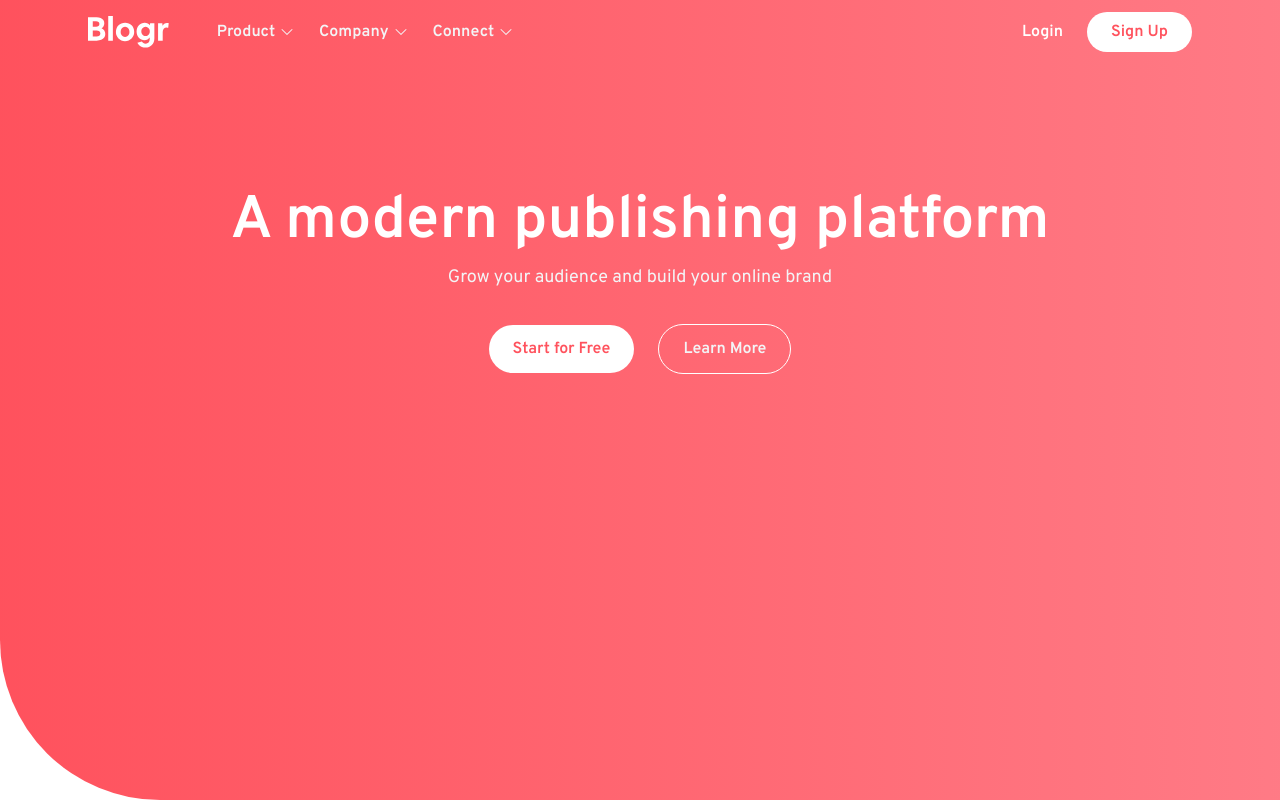
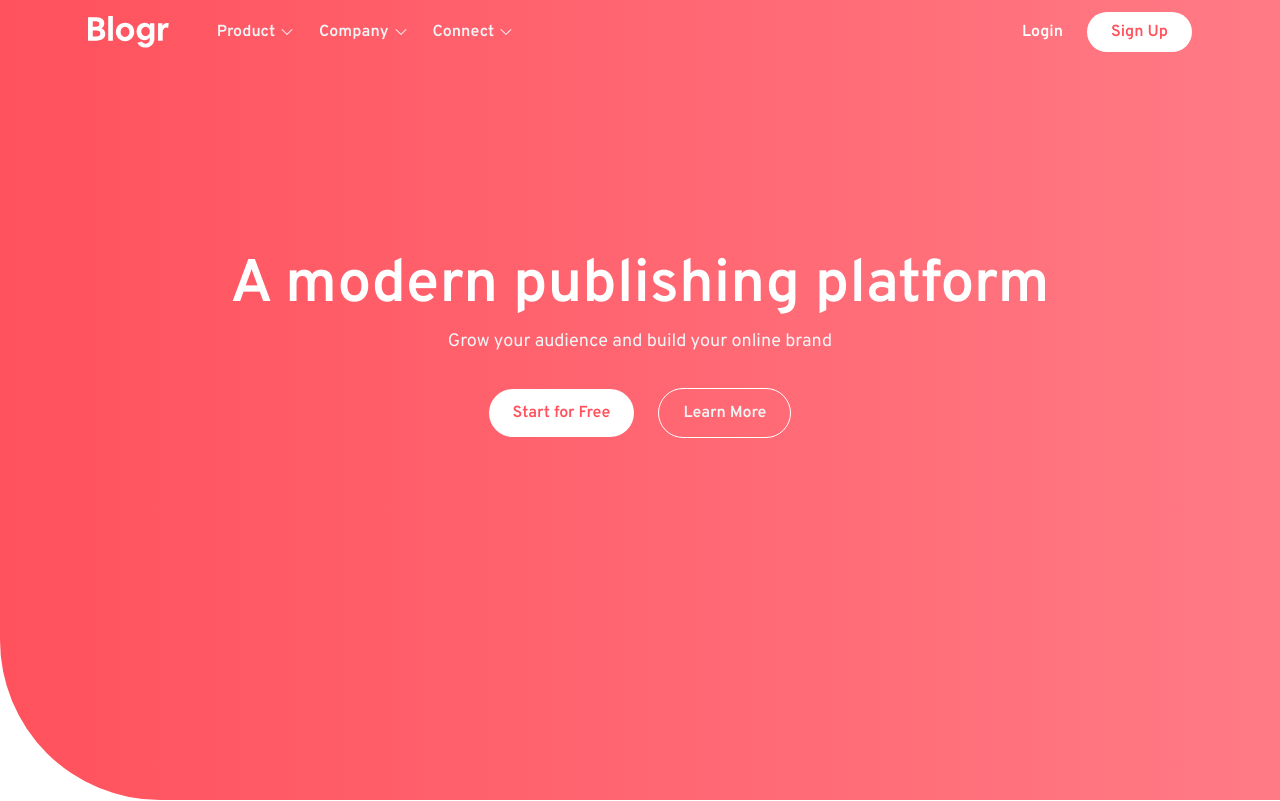
Before and after one commit to AmineElkhalidy/blogr, a React (Vite) app: page / in a window 1280 px wide. Shown: the top 801 px of the page. Built offline with nearby package versions, Linux system fonts and the light colour scheme.

Commit message:
Fixing the hero section

```diff
--- a/src/pages/index.tsx
+++ b/src/pages/index.tsx
@@ -18,7 +18,7 @@ const Home: React.FC = () => {
       <section className="min-h-[calc(100vh-4rem)] bg-gradient-to-r from-lightRed to-lighterRed bg-opacity-20 rounded-bl-[6rem] sm:rounded-bl-[10rem]">
         {/* Container */}
         <div className="flex justify-center items-center">
-          <div className="mt-20 md:mt-24 xl:mt-32">
+          <div className="mt-36 md:mt-48">
             <h1 className="text-4xl text-center font-semibold text-white mb-3 md:text-5xl lg:text-6xl">
               A modern publishing platform
             </h1>
```
